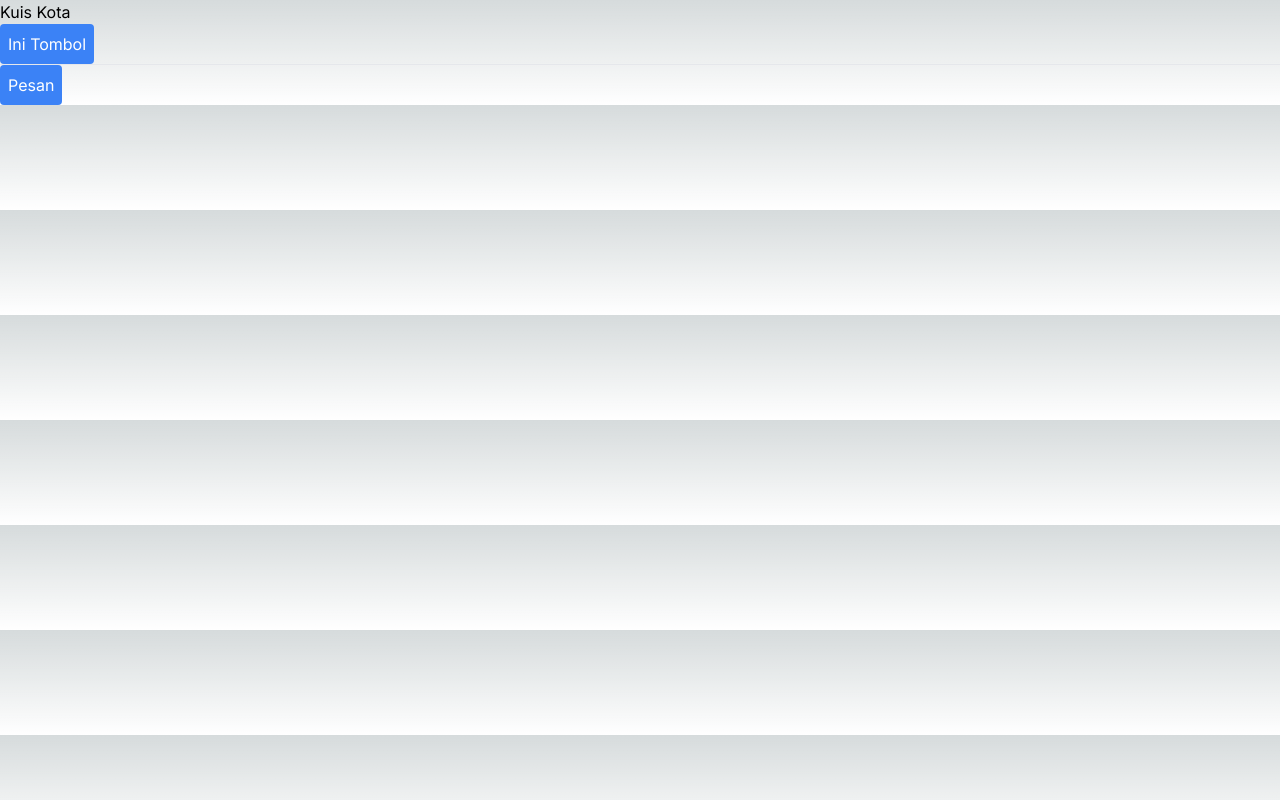
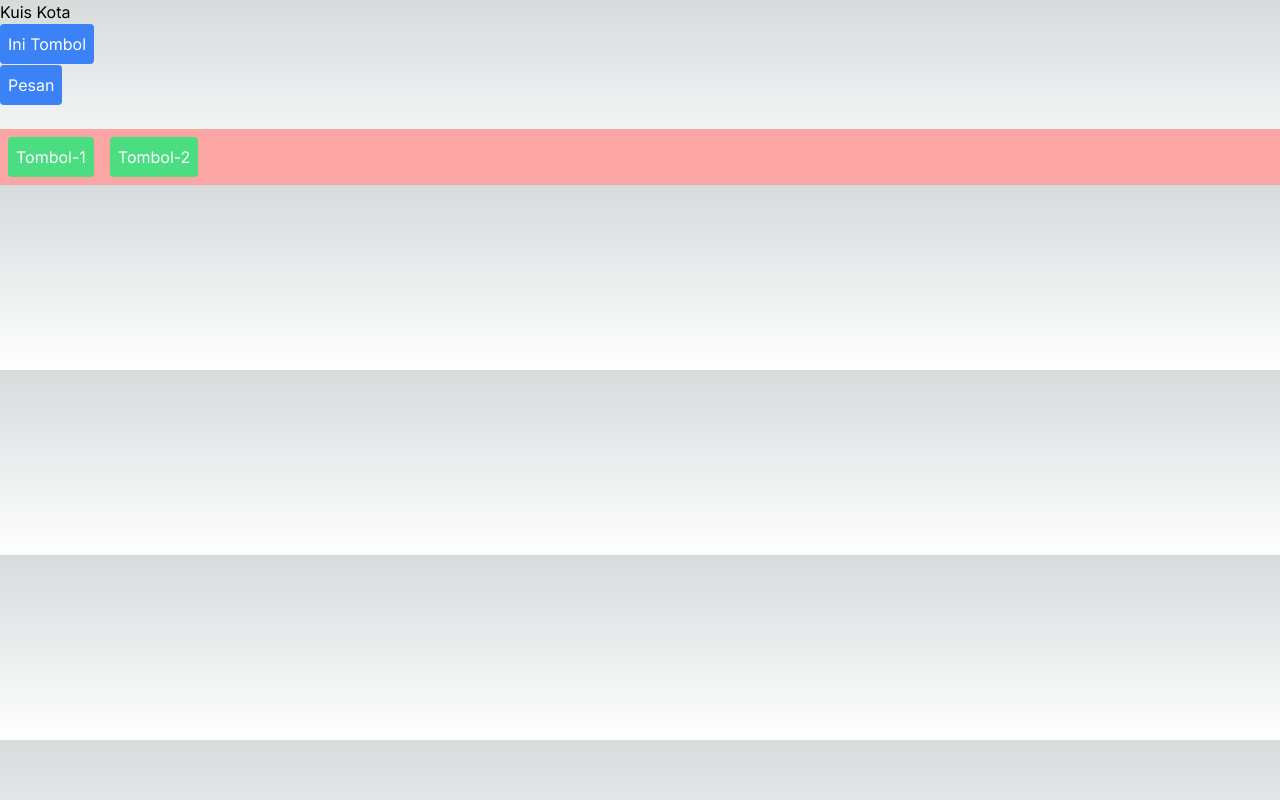
Before and after one commit to voltanz/pbf-2024, a React app in the folder Week-04/04-event-dan-state/: page / in a window 1280 px wide. Built offline with nearby package versions, Linux system fonts and the light colour scheme.

Commit message:
W04: Praktikum 3

```diff
--- a/Week-04/04-event-dan-state/src/app/page.tsx
+++ b/Week-04/04-event-dan-state/src/app/page.tsx
@@ -1,5 +1,5 @@
 "use client";
-import Tombol_1, { Tombol_2 } from "@/components/button";
+import Tombol_1, { Tombol_2, Tombol_3 } from "@/components/button";
 
 export default function Home() {
     return (
@@ -10,6 +10,11 @@ export default function Home() {
               <hr></hr>
               <Tombol_2 isiPesan="Ini Pesanku" namaTombol="Pesan" />
           </div>
+              <br></br>
+          <div className="bg-red-300" onClick={() => alert('Parent Element : Div')}>
+            <Tombol_3 isiPesan="Child Element : Tombol-1" namaTombol="Tombol-1" />
+            <Tombol_3 isiPesan="Child Element : Tombol-2" namaTombol="Tombol-2" />
+          </div>
         </>
     );
 }
--- a/Week-04/04-event-dan-state/src/components/button.tsx
+++ b/Week-04/04-event-dan-state/src/components/button.tsx
@@ -11,6 +11,20 @@ export function Tombol_2({isiPesan, namaTombol}) {
         <button
             className="bg-blue-500 hover:bg-blue-700 text-white p-2 rounded"
             onClick={() => alert(isiPesan)}>
+            {namaTombol}
+        </button>
+    );
+}
+
+export function Tombol_3({isiPesan, namaTombol}) {
+    return (
+        <button
+            className="bg-green-400 hover:bg-green-700 text-white p-2 rounded m-2"
+            onClick={(e) => {
+                    e.stopPropagation();
+                    alert(isiPesan)
+                }
+            }>
             {namaTombol}
         </button>
     );
```
Also changed, not shown: Week-04/README.md, Week-04/docs/ss5.png (added), Week-04/docs/ss6.png (added).
